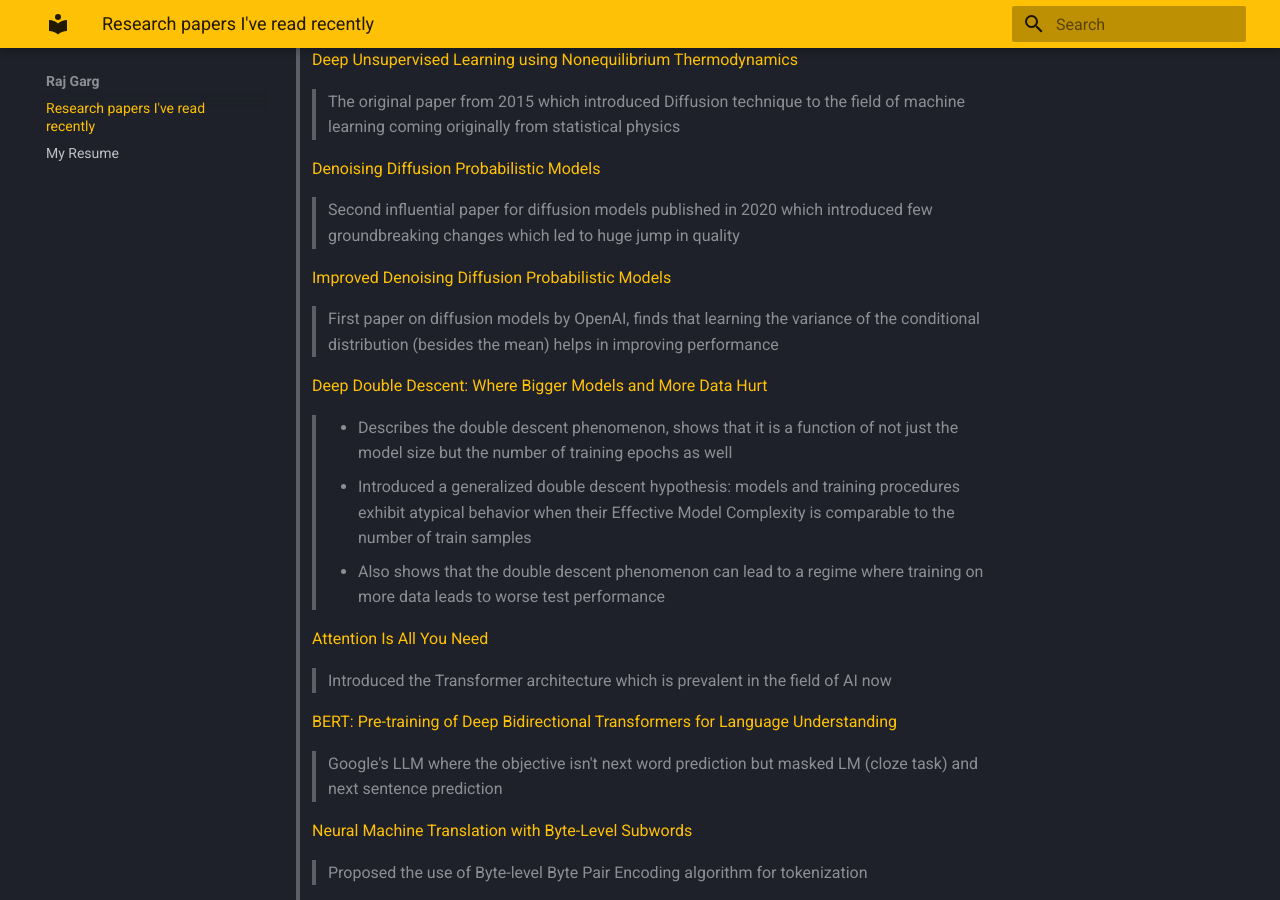
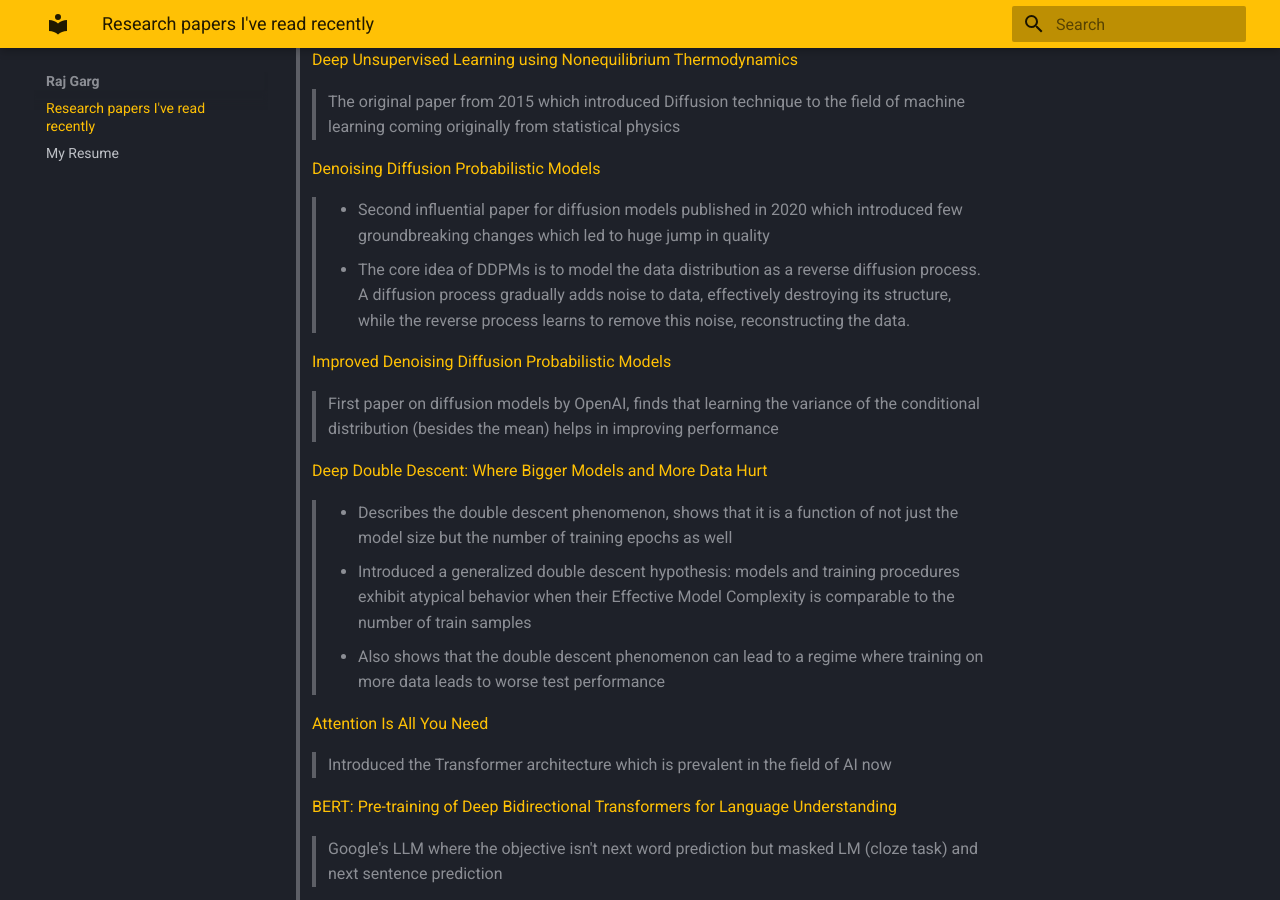
Before and after one commit to rajgarg021/blog, an MkDocs documentation site: the page built from docs/index.md, in a window 1280 px wide and 900 px high, scrolled down 1422 px. Built offline with MkDocs 1.6.1 and Material for MkDocs 9.7.7, drawn with Linux system fonts in a browser that asks for light colours.

Commit message:
updated paper summaries

```diff
--- a/docs/index.md
+++ b/docs/index.md
@@ -28,7 +28,8 @@
 >> The original paper from 2015 which introduced Diffusion technique to the field of machine learning coming originally from statistical physics
 
 > [Denoising Diffusion Probabilistic Models](https://arxiv.org/abs/2006.11239)
->> Second influential paper for diffusion models published in 2020 which introduced few groundbreaking changes which led to huge jump in quality
+>> - Second influential paper for diffusion models published in 2020 which introduced few groundbreaking changes which led to huge jump in quality
+>> - The core idea of DDPMs is to model the data distribution as a reverse diffusion process. A diffusion process gradually adds noise to data, effectively destroying its structure, while the reverse process learns to remove this noise, reconstructing the data.
 
 > [Improved Denoising Diffusion Probabilistic Models](https://arxiv.org/abs/2102.09672)
 >> First paper on diffusion models by OpenAI, finds that learning the variance of the conditional distribution (besides the mean) helps in improving performance
```
